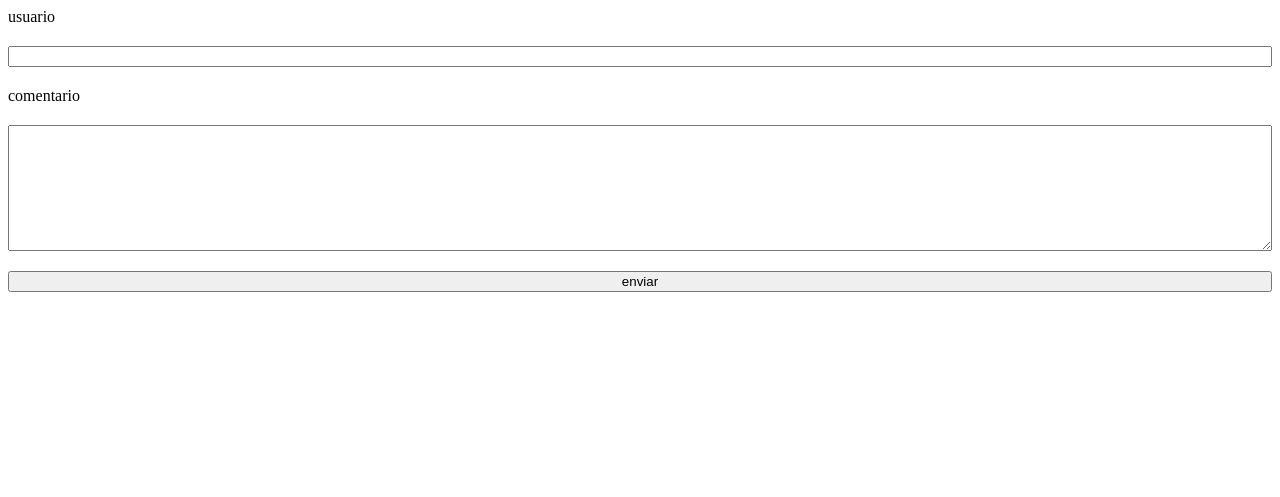
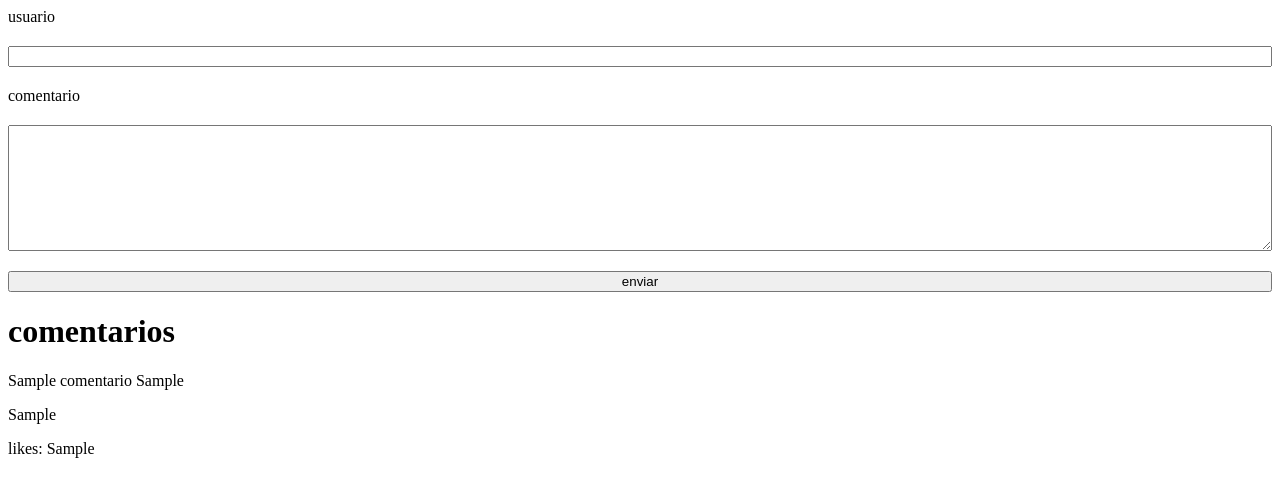
Before and after one commit to LuconhaOliveira/feedback-master, a Flask app: page / in a window 1280 px wide. Shown: the top 497 px of the page. Run offline with Flask 3, Linux system fonts and the light colour scheme; tables that the repository leaves empty or names only in its code hold one stand-in row (values such as "Sample post").

Commit message:
ADD: show messages

```diff
--- a/model/controller_mensagem.py
+++ b/model/controller_mensagem.py
@@ -20,7 +20,7 @@ class Mensagem:
     def recuperar_mensagens():
         conexao = Conexao.criar_conexao()
         cursor=conexao.cursor(dictionary=True)
-        sql="select nome,comentario,data_hora from tb_comentarios;"
+        sql="select nome,comentario,data_hora,curtidas from tb_comentarios;"
         cursor.execute(sql)
         resultado=cursor.fetchall()
 
--- a/templates/index.html
+++ b/templates/index.html
@@ -23,6 +23,16 @@
         <button>enviar</button>
     </form>
 
+    <div>
+        <h1>comentarios</h1>
+        {%for mensagem in mensagens%}
+        <div>
+            <p>{{mensagem.nome}}   {{mensagem.data_hora}}</p>
+            <p>{{mensagem.comentario}}</p>
+            <p>likes: {{mensagem.curtidas}}</p>
+        </div>
+        {%endfor%}
+    </div>
 
 </body>
 </html>
```
Also changed, not shown: app.py (+0 -10 lines).
